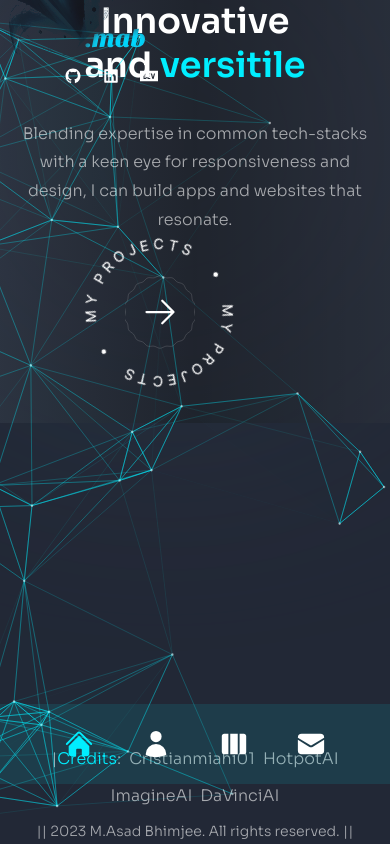
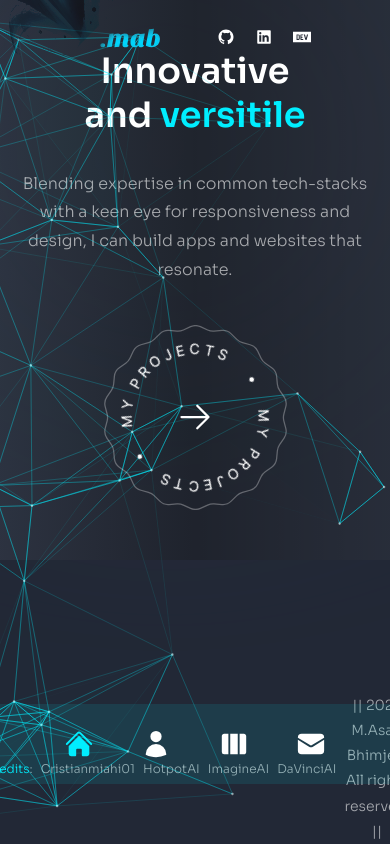
Before and after one commit to Chartok/portfolio-starter, a Next.js app: page / in a window 390 px wide. Built offline with nearby package versions, Linux system fonts and the light colour scheme.

Commit message:
fixed logo&btn responsiveness; refining footer next

```diff
--- a/components/Footer.js
+++ b/components/Footer.js
@@ -4,11 +4,11 @@ import Image from 'next/image';
 
 const Footer = () => {
     return (
-        <footer className='fixed bottom-0 z-30 w-full flex flex-row text-white px-8 xl:absolute xl:px-0 xl:h-[90px]'>
-            <div className=' mx-auto text-center '>
+        <footer className='fixed inset-x-0 bottom-0 text-xs z-30 w-full text-white px-8 xl:absolute xl:px-0 xl:h-[90px]'>
+            <div className='mx-auto text-center '>
 
 
-                <div className='relative justify-center gap-2 flex flex-row flex-wrap duration-300 left-0'>
+                <div className='flex flex-row items-center justify-center bottom-0 gap-2 duration-300 left-0'>
                     <p className='flex items-center justify-start'>| <span className='text-accent'> Credits </span> : </p>
                     <a className='hover:text-accent transition-all duration-300 ' href='https://www.youtube.com/@cristianmihai01' target='_blank' rel='noopener noreferrer'>
                         <p className='flex-row hover:text-accent transition-all flex text-center duration-300'>Cristianmiahi01  </p> </a>
--- a/components/Header.js
+++ b/components/Header.js
@@ -9,16 +9,16 @@ import Socials from '../components/Socials';
 
 const Header = () => {
   return (
-    <header className='absolute z-30 w-full flex items-center px-16 xl:px-0 xl:h-[90px]'>
+    <header className='absolute z-30 w-full flex flex-row-reverse items-center justify-end px-16 xl:px-0 xl:h-[90px]'>
       <div className='container mx-auto'>
-        <div className='flex flex-col lg:flex-row justify-between  py-2'>
+        <div className='flex flex-row gap-y-6 py-2 justify-between'>
           {/* logo */}
           <Link href={'/'}>
             <Image
               className=''
               src={'/logo.svg'}
-              width={153}
-              height={40}
+              width={220}
+              height={48}
               alt=''
               style={{ width: 'auto', height: 'auto' }}
               priority={true}
--- a/components/Layout.js
+++ b/components/Layout.js
@@ -21,7 +21,7 @@ const Layout = ({ children }) => {
       <Nav />
       <Header />
       {children}
-      <div className='relative flex flex-nowrap flex-row items-center justify-center text-center' >
+      <div>
       <Footer />
       </div>
     </div>
--- a/components/ParticlesContainer.js
+++ b/components/ParticlesContainer.js
@@ -12,7 +12,7 @@ const ParticlesContainer = () => {
 
   return (
     <Particles
-    className='w-full h-full md:max-width-[2%] absolute translate-z-0 '
+    className='w-full h-full md:max-width-[2%] absolute z-0 '
       id='tsparticles'
       init={particlesInit}
       loaded={particlesLoaded}
--- a/components/ProjectsBtn.js
+++ b/components/ProjectsBtn.js
@@ -9,17 +9,17 @@ import { HiArrowRight } from 'react-icons/hi2';
 
 const ProjectsBtn = () => {
   return (
-    <div className='mx-auto xl:mx-0'>
+    <div className='mx-auto xl:mx-0 z-50'>
       <Link
       href='/work'
-      className='w-[185px] h-[185px] flex xs:w-[50%] xs:h-[50%] justify-center items-center bg-circleStar bg-cover bg-center bg-no-repeat group'>
+      className='w-[185px] h-[185px] flex justify-center items-center bg-circleStar bg-cover bg-center bg-no-repeat group'>
         <Image
           src={'/rounded-text.png'}
           width={141}
           height={148}
-          style={{ width: 'auto', height: 'auto' }}
           alt='link to work page'
-          className='md:font-sm animate-spin-slow w-full h-full max-w-[141px] max-h-[148px]'
+          style={ { width: 'auto', height: 'auto' } }
+          className='animate-spin-slow w-full h-full max-w-[141px] max-h-[148px]'
           />
           <HiArrowRight className='absolute text-4xl group-hover:translate-x-2 transition-all duration-300' />
       </Link>
--- a/package.json
+++ b/package.json
@@ -15,7 +15,7 @@
     "react": "18.2.0",
     "react-countup": "^6.4.2",
     "react-dom": "18.2.0",
-    "react-icons": "^4.8.0",
+    "react-icons": "^4.11.0",
     "react-tsparticles": "^2.9.3",
     "swiper": "^10.2.0",
     "tailwind-scrollbar": "^3.0.4",
@@ -23,7 +23,7 @@
   },
   "devDependencies": {
     "autoprefixer": "^10.4.14",
-    "eslint": "^8.48.0",
+    "eslint": "^8.49.0",
     "eslint-config-next": "^13.4.19",
     "postcss": "^8.4.29",
     "tailwindcss": "^3.3.2"
--- a/pages/index.js
+++ b/pages/index.js
@@ -15,10 +15,10 @@ import { fadeIn } from '../variants';
 
 const Home = () => {
   return (
-    <div className='bg-primary/60 '>
+    <div className='bg-primary/60 h-[35em]'>
       {/* Text */}
       <div className='w-full h-full bg-gradient-to-r from-primary/10 via-black/30 to-black/10'>
-        <div className='text-center flex flex-col  justify-center xl:pt-40 xl:text-left h-full container mx-auto'>
+        <div className='text-center flex flex-col xl:flex-nowrap justify-center xl:pt-40 xl:text-left h-full container mx-auto'>
           {/* Title */}
           <motion.h1
             variants={fadeIn('down', 0.2)}
@@ -35,12 +35,12 @@ const Home = () => {
             initial='hidden'
             animate='show'
             exit='exit'
-            className='max-w-md z-20 xl:max-w-xl mx-auto xl:mx-0 mb-10 xl:mb-16'
+            className='max-w-sm xl:max-w-xl mx-auto xl:mx-0 mb-10 xl:mb-16'
           >
             Blending expertise in common tech-stacks with a keen eye for responsiveness and design, I can build apps and websites that resonate.
           </motion.p>
           {/* ProjectsBtn */}
-          <div className='flex xs:z-40 justify-center xl:hidden relative '>
+          <div className='flex justify-center xl:hidden relative'>
             <ProjectsBtn />
           </div>
           <motion.div
--- a/tailwind.config.js
+++ b/tailwind.config.js
@@ -11,11 +11,11 @@ module.exports = {
   theme: {
     container: {
       padding: {
-        DEFAULT: '0',
+        DEFAULT: '15px',
       },
     },
     screens: {
-      xs: '360px',
+      xs: '480px',
       sm: '640px',
       md: '768px',
       lg: '1024px',
@@ -45,7 +45,7 @@ module.exports = {
   },
   container: {
     padding: {
-      DEFAULT: '0',
+      DEFAULT: '15px',
     },
   },
   plugins: [require('tailwind-scrollbar')],
```
Also changed, not shown: 1 other file (tests, documents, lock files or other folders).
